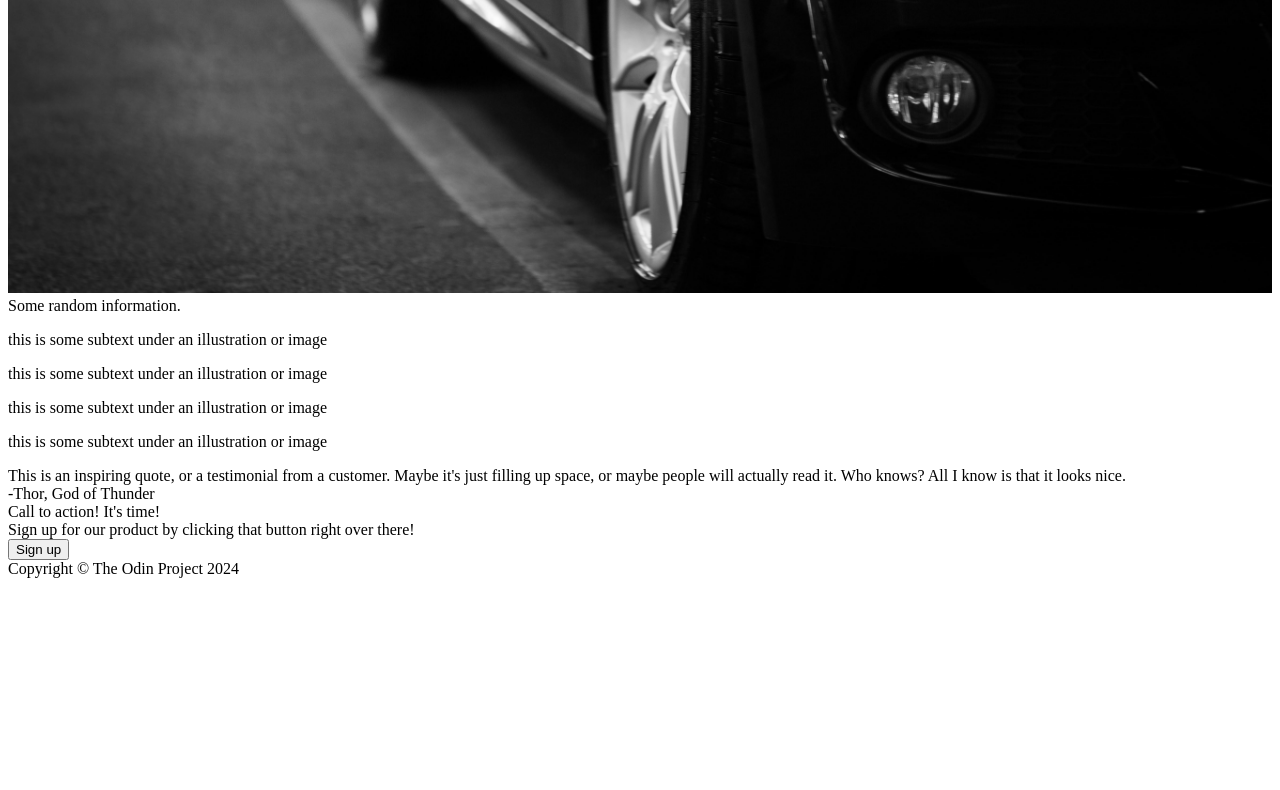
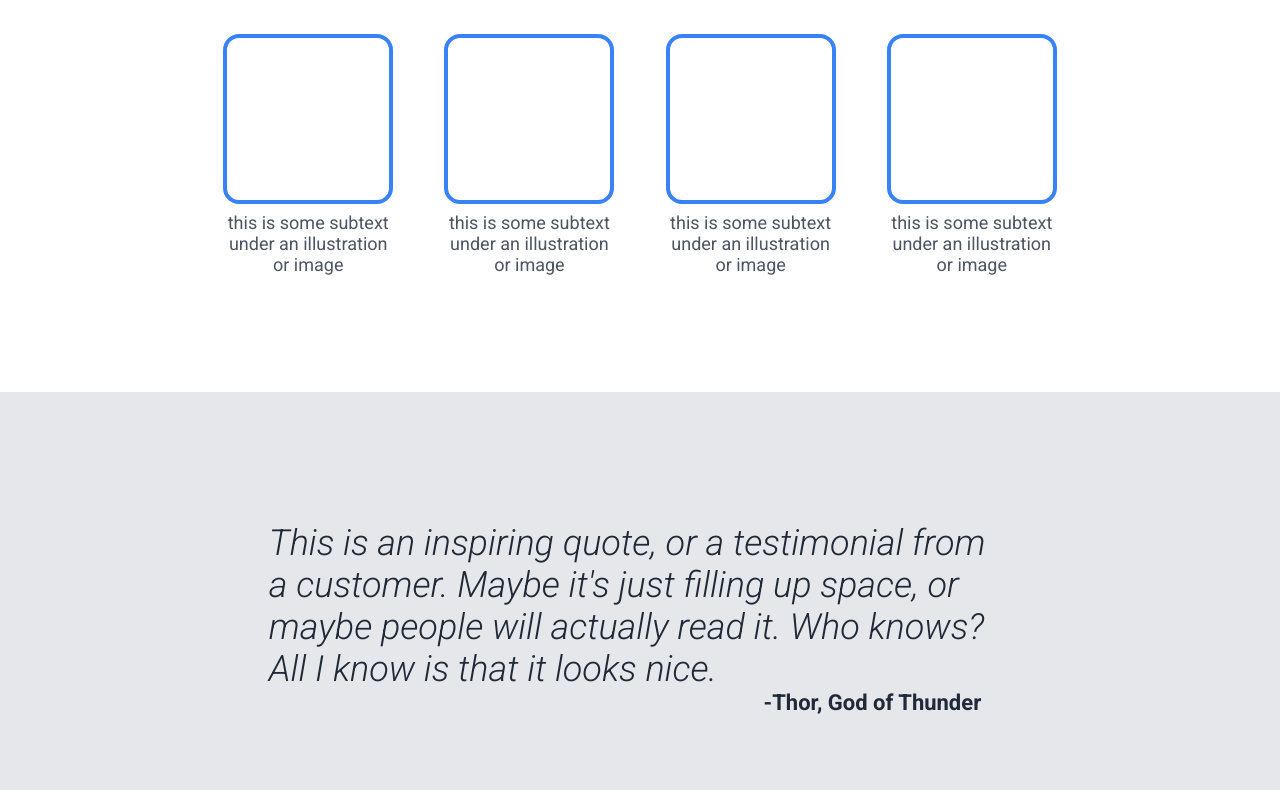
Before and after one commit to KARDEVOP/landing-page, a plain HTML site: page index.html in a window 1280 px wide. Shown: the part 634-1424 px from the top of the page. Before the commit the page ends 1220 px from the top, so only its background shows below. Drawn offline with Linux system fonts and the light colour scheme.

Commit message:
css " fix

```diff
--- a/index.html
+++ b/index.html
@@ -2,8 +2,7 @@
 <!DOCTYPE html>
 <html lang="en">
 <head>
-    <!-- <link rel="stylesheet" href="css/styles.css"> -->
-    <link rel=“stylesheet” type=“text/css” href=“styles.css”>
+    <link rel="stylesheet" type="text/css" href="css/styles.css">
     <meta charset="UTF-8">
     <meta name="viewport" content="width=device-width, initial-scale=1.0">
 
```
